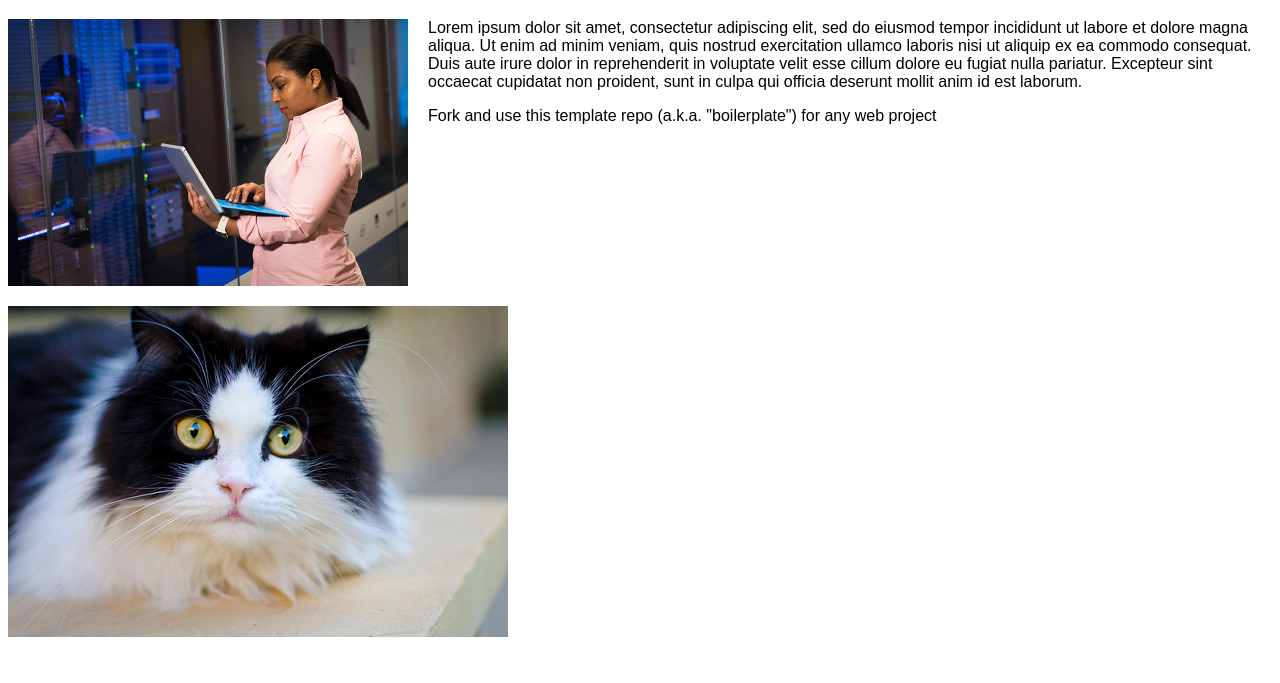
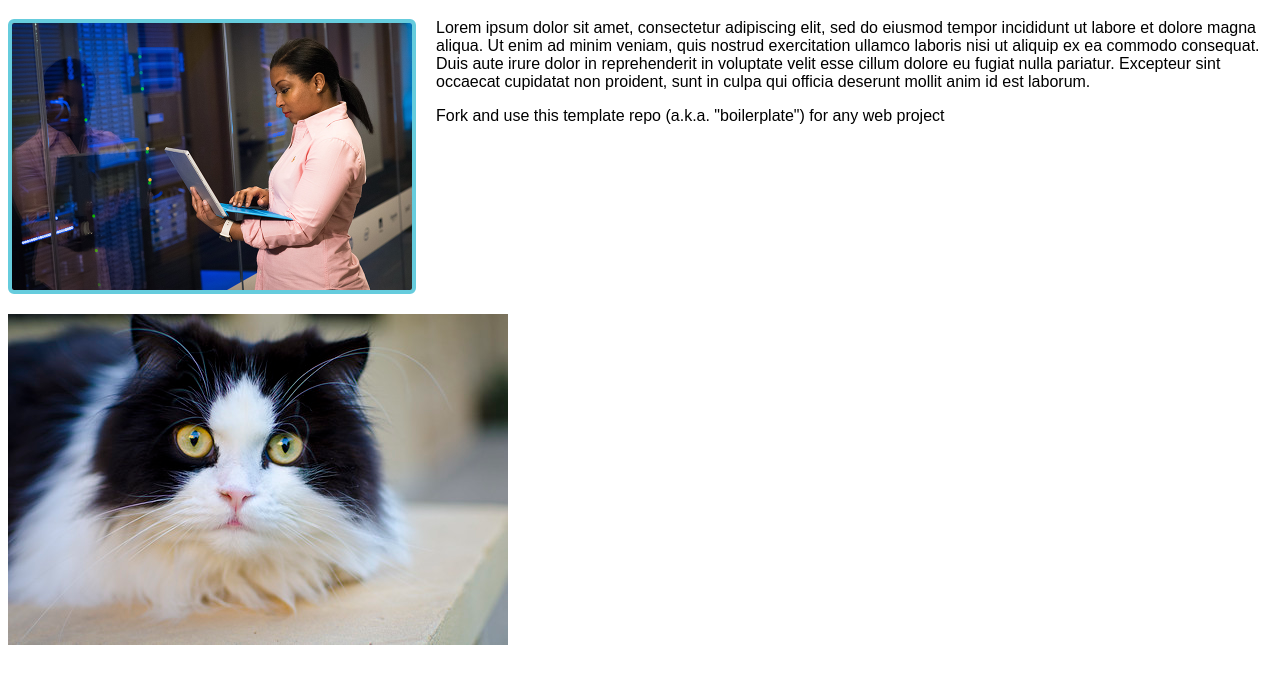
Before and after one commit to kenstarzer/image-lesson, a plain HTML site: page index.html in a window 1280 px wide. Shown: the part 61-744 px from the top of the page. Drawn offline with Linux system fonts and the light colour scheme.

Commit message:
Update styles.css

```diff
--- a/assets/css/styles.css
+++ b/assets/css/styles.css
@@ -9,6 +9,8 @@
 	width: 400px;
 	margin-right: 20px;
 	margin-bottom: 20px;
+	border-radius: 6px;
+	border: 4px solid #66ccdd;
 }
 
 .clear {
```
